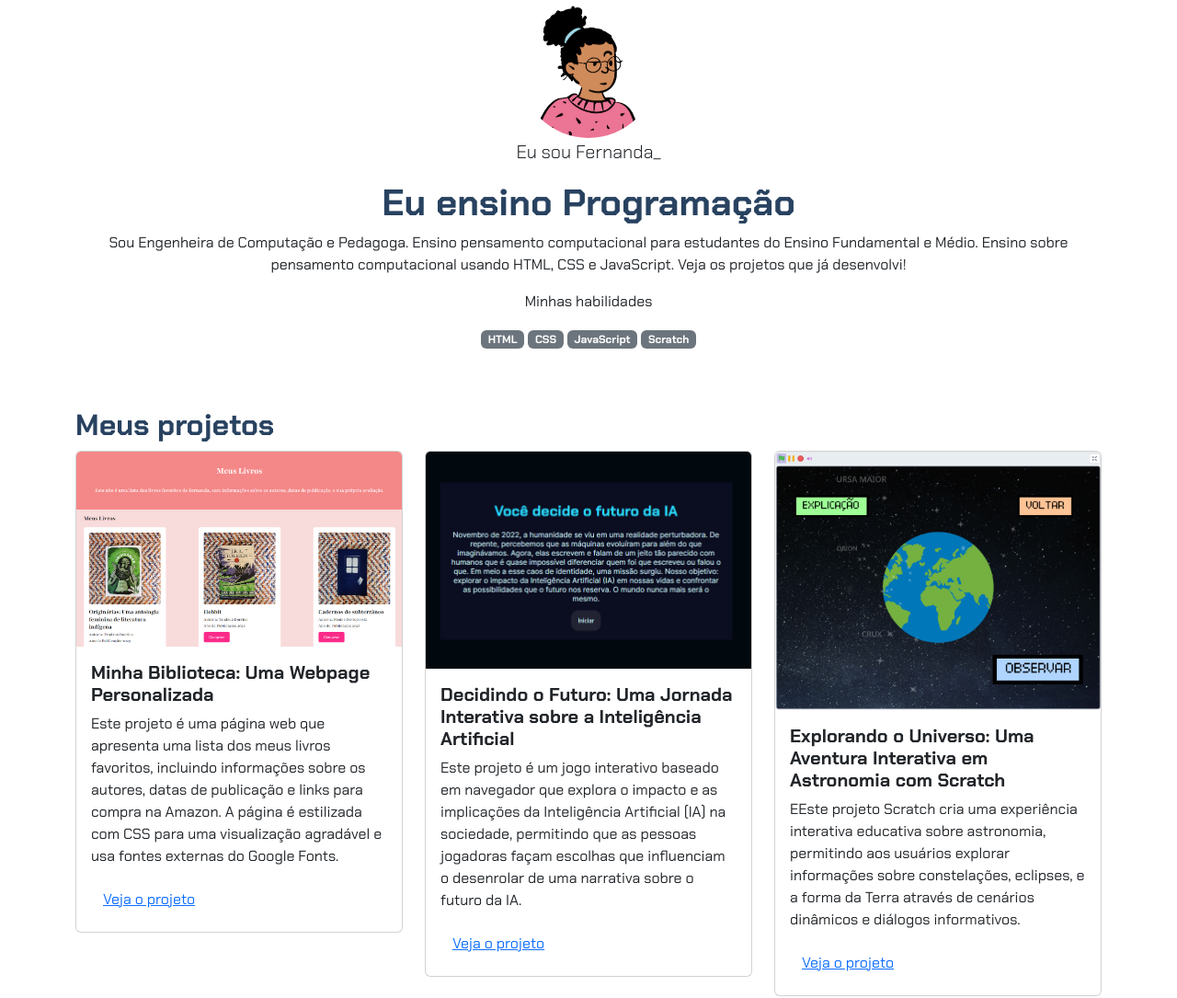
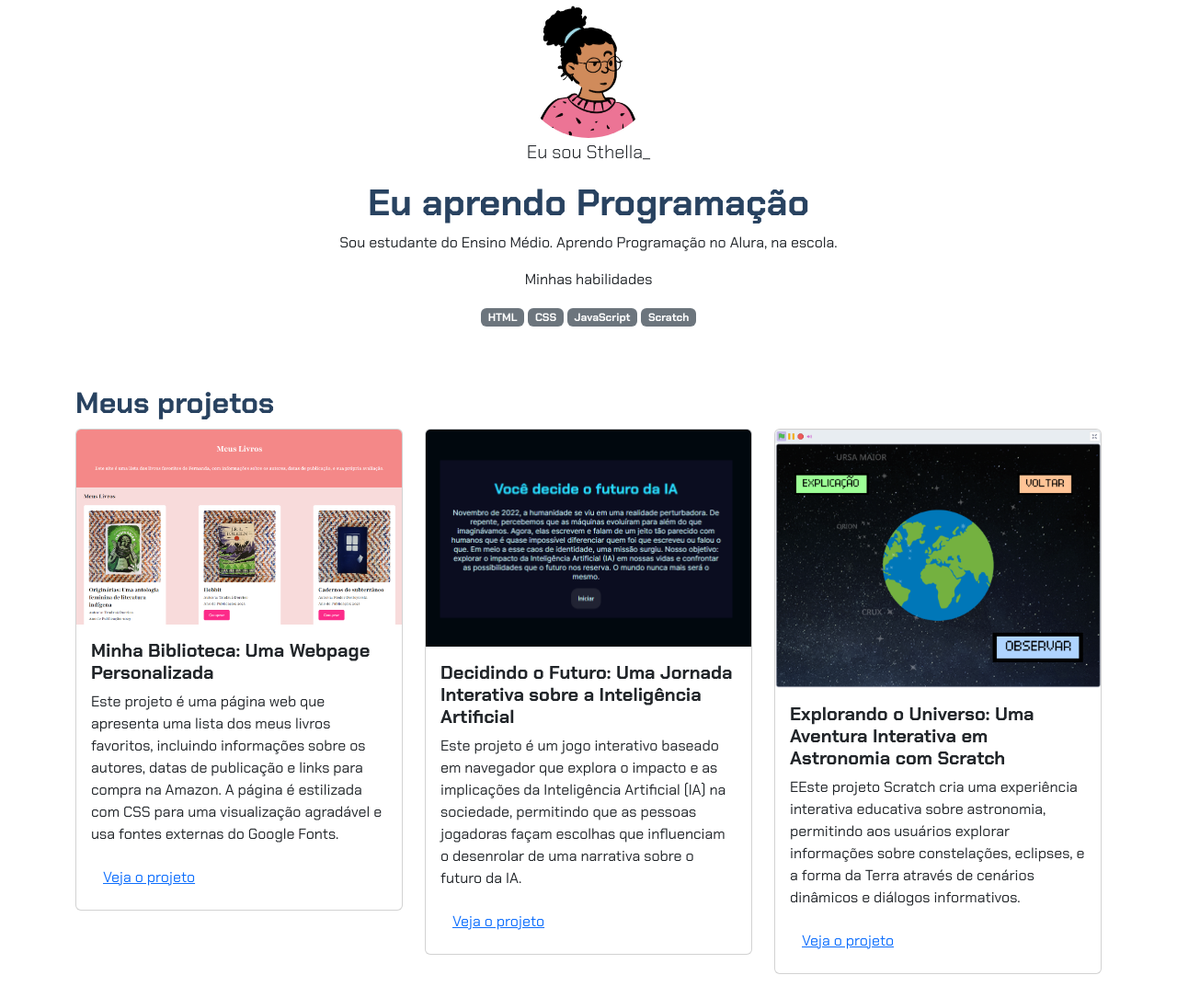
Before and after one commit to SthellaGomes/Portif-lioDoAlura, a plain HTML site: page index.html in a window 1280 px wide. Shown: the top 1085 px of the page at 92% size. Drawn offline with nearby package versions, Linux system fonts and the light colour scheme; files whose address does not match are found by name.

Commit message:
Update index.html

```diff
--- a/index.html
+++ b/index.html
@@ -13,11 +13,10 @@
     <header class="container text-center">
         <img src="img/avatar-perfil.png" alt="avatar da Fernanda" class="rounded-circle" width="150" height="150"
             srcset="">
-        <p class="lead">Eu sou Fernanda_</p>
-        <h1>Eu ensino Programação</h1>
-        <p>Sou Engenheira de Computação e Pedagoga. Ensino pensamento computacional para estudantes do Ensino
-            Fundamental e Médio. Ensino sobre pensamento computacional usando HTML, CSS e JavaScript. Veja os projetos
-            que já desenvolvi!</p>
+        <p class="lead">Eu sou Sthella_</p>
+        <h1>Eu aprendo Programação</h1>
+        <p>Sou estudante do Ensino Médio. Aprendo Programação no Alura, na escola.
+         </p>
         <p>Minhas habilidades</p>
         <div>
             <p class="badge bg-secondary">HTML</p>
```
